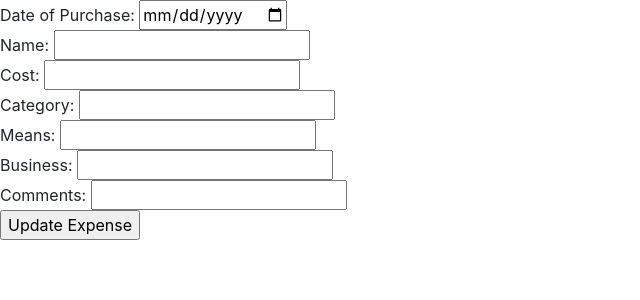
After one commit to elvirag/ExpenseGraph, a Flask app: template templates/update_expense.html in a window 1280 px wide. The commit adds this page. Shown: the top 300 px of the page, without its empty margins (0-640 px from the left). Run offline with Flask 2, Linux system fonts and the light colour scheme; the template is opened without the code that fills it, so the values that code supplies are empty; some libraries are stand-ins or nearby versions.

Commit message:
Removed modal and button for adding category, category gets added automatically, added autocomplete for businesses, fixed some tables formatting, added import_export module, still empty, added google login, still need to test connection to drive, final touches in excel_import, added login screen, still not obligatory, added update_expense & functionality full, still need to work on partial updates, changed get_* to expract values from tuples.

```diff
--- a/app.py
+++ b/app.py
@@ -16,6 +16,11 @@ def main():
     return render_template('index.html', expenses=expenses)
 
 
+@app.route('/login')
+def login():
+    return render_template('login.html')
+
+
 @app.route('/excel')
 def excel():
     rows = excel_actions.return_sheet()
@@ -23,7 +28,7 @@ def excel():
     return render_template('excel.html', rows=rows)
 
 
-@app.route('/uploader', methods=['GET', 'POST'])
+@app.route('/excel_import', methods=['GET', 'POST'])
 def upload_file():
     if request.method == 'POST':
         f = request.files['file']
@@ -38,8 +43,10 @@ def add_expense():
     if request.method == 'GET':
         categories = db_actions.get_categories()
         means_types = db_actions.get_means()
+        businesses = db_actions.get_businesses()
 
-        return render_template('add_expense.html', categories=categories, means_types=means_types)
+        return render_template('add_expense.html', categories=categories, means_types=means_types,
+                               businesses=businesses)
 
     elif request.method == 'POST':
         date = request.form.get('date')
@@ -57,11 +64,28 @@ def add_expense():
             return gettext("Your expense wasn't created :(")
 
 
-@app.route('/edit_expense')
-def edit_expense():
-    pass
+# TODO: need to do partial update, ans also add a message if expense is the same, via html.
+@app.route('/update_expense', methods=['POST'])
+def update_expense():
+    if request.method == 'POST':
+        if 'updated_expense' in request.form:
+            success = db_actions.update_expense(request.form)
+            if success:
+                return redirect(url_for('main'))
+            else:
+                return gettext("Your expense wasn't updated :(")
+        else:
+            expense_id = request.form['expense_to_update']
+            expense = db_actions.get_expense(expense_id)
+            categories = db_actions.get_categories()
+            means_types = db_actions.get_means()
+            businesses = db_actions.get_businesses()
+
+            return render_template('update_expense.html', expense=expense, categories=categories,
+                                   means_types=means_types, businesses=businesses)
 
 
+# TODO: Need to delete also businesses, means and categories - just check if something uses them, and if not, remove
 @app.route('/delete_expense', methods=['DELETE'])
 def delete_expense():
     if request.method == 'DELETE':
--- a/db_actions.py
+++ b/db_actions.py
@@ -1,4 +1,21 @@
 import sqlite3
+
+EXPENSE_STRING = """
+        SELECT
+          expenses.Expense_Id,
+          expenses.Date_purchase,
+          expenses.Name,
+          expenses.Cost,
+          categories.Name as Category,
+          means.Name as Means,
+          business.Name as Business,
+          expenses.Comments
+        FROM
+          expenses
+          JOIN means ON expenses.means = means.Means_id
+          JOIN categories ON categories.Category_id = expenses.Category
+          JOIN business ON business.Business_id = expenses.Business;
+    """
 
 
 def connect():
@@ -71,21 +88,7 @@ def create_expense(date, name, cost, category, means, pob, comments=""):
 def get_expenses():
     conn, cur = connect()
 
-    cur.execute("""
-        SELECT
-          expenses.Date_purchase,
-          expenses.Name,
-          expenses.Cost,
-          categories.Name as Category,
-          means.Name as Means,
-          business.Name as Business,
-          expenses.Comments
-        FROM
-          expenses
-          JOIN means ON expenses.means = means.Means_id
-          JOIN categories ON categories.Category_id = expenses.Category
-          JOIN business ON business.Business_id = expenses.Business;
-    """)
+    cur.execute(EXPENSE_STRING)
 
     expenses = cur.fetchall()
 
@@ -171,10 +174,14 @@ def get_means():
 
     cur.execute('SELECT * FROM means')
 
-    means = cur.fetchall()
+    means_tuple = cur.fetchall()
+    means = []
 
     conn.commit()
     conn.close()
+
+    for mean_tuple in means_tuple:
+        means.append(mean_tuple[1])
 
     return means
 
@@ -216,17 +223,21 @@ def add_business(name):
     return business_id
 
 
-def get_business():
+def get_businesses():
     conn, cur = connect()
 
     cur.execute('SELECT * FROM business')
 
-    business = cur.fetchall()
+    businesses_tuple = cur.fetchall()
+    businesses = []
 
     conn.commit()
     conn.close()
 
-    return business
+    for business_tuple in businesses_tuple:
+        businesses.append(business_tuple[1])
+
+    return businesses
 
 
 def init_db():
@@ -238,3 +249,42 @@ def init_db():
 
 def delete_expense():
     return None
+
+
+# Make a patch type update - later
+def update_expense(data):
+    conn, cur = connect()
+
+    expense = dict(data)
+    category_id = add_category(expense.get("category"))
+    means_id = add_means(expense.get("means"))
+    pob_id = add_business(expense.get("pob"))
+
+    create_expense_str = """UPDATE expenses
+                                SET Date_purchase=?, Name=?, Cost=?, Category=?, Means=?, Business=?, Comments=?
+                                WHERE expenses.Expense_Id=?;"""
+
+    expense_tuple = (
+        expense.get("date"), expense.get("name"), expense.get("cost"), category_id, means_id, pob_id,
+        expense.get("comments"), expense.get("expense_id"))
+
+    result = cur.execute(create_expense_str, expense_tuple)
+
+    conn.commit()
+    conn.close()
+
+    return result.rowcount == 1
+
+
+def get_expense(expense_id):
+    conn, cur = connect()
+
+    exe_str = EXPENSE_STRING[:-6] + "\nWHERE expenses.Expense_Id={};".format(expense_id)
+    cur.execute(exe_str)
+
+    expense = cur.fetchone()
+
+    conn.commit()
+    conn.close()
+
+    return expense
--- a/requirements.txt
+++ b/requirements.txt
@@ -2,3 +2,6 @@ flask
 Flask-Babel
 xlrd
 werkzeug
+google-api-python-client
+google-auth-httplib2
+google-auth-oauthlib
--- a/templates/base.html
+++ b/templates/base.html
@@ -2,8 +2,8 @@
 <html lang="en">
 <head>
 	<meta charset="utf-8">
-	<meta name="viewport" cntent="width=device-width, initila-scale=1.0">
-	<meta http-equip="X-UA-Compatible" content="ie=edge">
+	<meta name="viewport" content="width=device-width, initial-scale=1.0">
+	<script src="https://apis.google.com/js/platform.js" async defer></script>
 	<link rel="stylesheet" href="https://stackpath.bootstrapcdn.com/bootstrap/4.3.1/css/bootstrap.min.css" integrity="sha384-ggOyR0iXCbMQv3Xipma34MD+dH/1fQ784/j6cY/iJTQUOhcWr7x9JvoRxT2MZw1T" crossorigin="anonymous">
 	<link rel="stylesheet" href="{{url_for('static', filename='css/main.css') }}">
 	<title>ExpenseGraph</title>
--- a/templates/excel.html
+++ b/templates/excel.html
@@ -7,15 +7,14 @@
 {% block body %}
 
 <table class="table table-hover">
-    <thead>
+    <tr>
         <th>Date of Purchase</th>
         <th>Name</th>
         <th>Cost</th>
         <th>Category</th>
         <th>Means</th>
         <th>Business</th>
-    </thead>
-    <tbody>
+    </tr>
     {% for row in rows %}
     <tr>
         <td>{{ row[0] }}</td>
@@ -26,7 +25,6 @@
         <td>{{ row[5] }}</td>
     </tr>
     {% endfor %}
-    </tbody>
 </table>
 
 
--- /dev/null
+++ b/templates/update_expense.html
@@ -0,0 +1,37 @@
+{% extends 'base.html' %}
+
+{% block head %}
+<title>Update Expense - ExpenseGraph</title>
+{% endblock %}
+
+{% block body %}
+
+<form action="{{ url_for('update_expense') }}" method="POST" name="update_expense">
+    <input type="hidden" name="expense_id" value="{{expense[0]}}">
+    Date of Purchase: <input type="date" name="date" value="{{expense[1]}}"><br>
+    Name: <input type="text" name="name" value="{{expense[2]}}"><br>
+    Cost: <input type="number" step="0.01" name="cost" value="{{expense[3]}}"><br>
+    <div>Category: <input list="categories" name="category" value="{{expense[4]}}"><br>
+        <datalist id="categories">
+            {% for category in categories %}
+            <option value="{{ category[1] }}"></option>
+            {% endfor %}
+        </datalist>
+    </div>
+    Means: <input list="means_list" name="means" required value="{{expense[5]}}"><br>
+    <datalist id="means_list">
+        {% for means_type in means_types %}
+        <option value="{{ means_type }}"></option>
+        {% endfor %}
+    </datalist>
+    Business: <input list="businesses" name="pob" value="{{expense[6]}}" required><br>
+    <datalist id="businesses">
+        {% for business in businesses %}
+        <option value="{{ business }}"></option>
+        {% endfor %}
+    </datalist>
+    Comments: <input type="text" name="comments" value="{{expense[7]}}"><br>
+    <input type="submit" name="updated_expense" value="Update Expense">
+</form>
+
+{% endblock %}
```
Also changed, not shown: credentials.json (added, +13 -0 lines), drive_actions.py (added, +66 -0 lines), static/js/login.js (added, +17 -0 lines), templates/add_expense.html (+1 -27 lines), templates/import_export.html (added, +13 -0 lines), templates/index.html (+17 -11 lines), templates/login.html (added, +18 -0 lines), login.py (added). Lines whose indentation alone changed are shown as unchanged.
